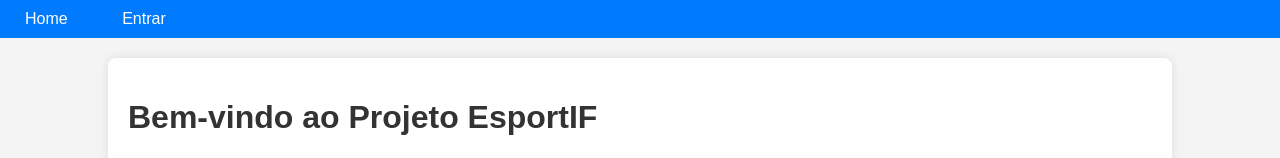
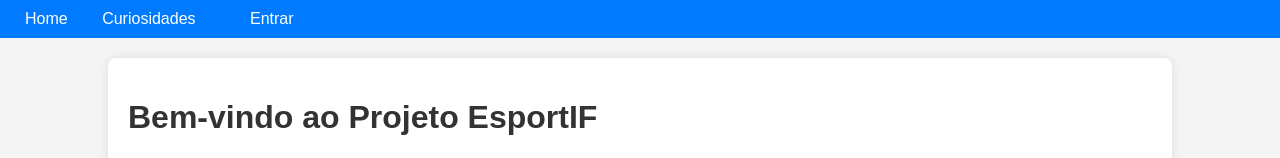
Before and after one commit to llaurinhams15/Projeto-EsportIF, a plain HTML site: page index.html in a window 1280 px wide. Shown: the top 158 px of the page. Drawn offline with Linux system fonts and the light colour scheme.

Commit message:
Update index.html

```diff
--- a/index.html
+++ b/index.html
@@ -10,6 +10,7 @@
     <header class="header">
         <nav class="nav">
             <a href="#">Home</a>
+            <a href="#curiosidades">Curiosidades</a>
             <a href="login.html" class="btn">Entrar</a>
         </nav>
     </header>
@@ -18,7 +19,7 @@
         <h1>Bem-vindo ao Projeto EsportIF</h1>
         <p>Este projeto tem como objetivo fornecer acesso a aulas e conteúdos de maneira organizada.</p>
 
-        <section class="sports-info">
+        <section id="curiosidades" class="sports-info">
             <h2>Curiosidades sobre Esportes</h2>
             <div class="sports-grid">
                 <div class="sport">
```
